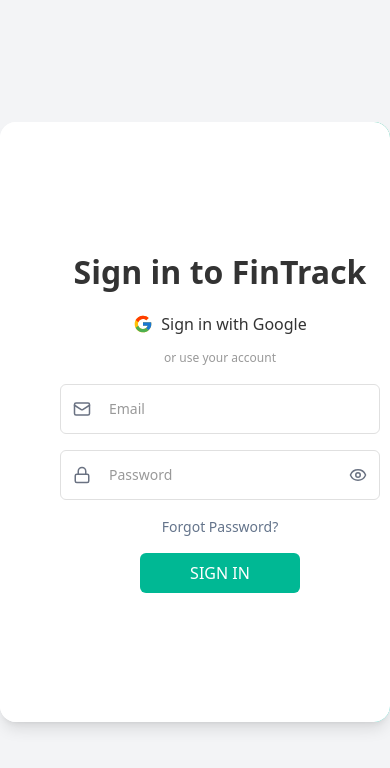
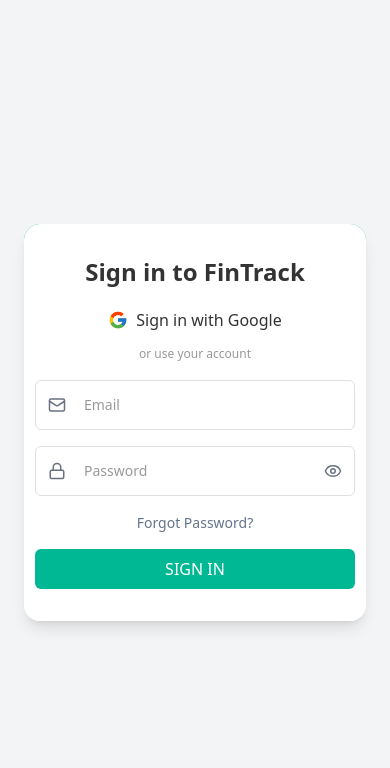
Before and after one commit to CodeWithPiyush0/fintrack-frontend, a React (Vite) app: page / in a window 390 px wide. Shown: the top 768 px of the page. Built offline with nearby package versions, Linux system fonts and the light colour scheme.

Commit message:
add responsiveness

```diff
--- a/src/components/AuthPage.jsx
+++ b/src/components/AuthPage.jsx
@@ -134,30 +134,30 @@
     };
 
     return (
-        <div className="min-h-screen flex justify-center items-center  bg-gray-100 font-inter">
-            <div className="relative w-[800px] h-[600px] bg-white rounded-2xl shadow-lg overflow-hidden flex">
+        <div className="min-h-screen flex justify-center items-center  bg-gray-100 font-inter px-4">
+            <div className="relative w-full max-w-[800px] h-auto md:h-[600px] bg-white rounded-2xl shadow-lg overflow-hidden flex flex-col md:flex-row mx-2 md:mx-0">
 
                 {/* Lft side form */}
                 <motion.div
                     animate={{ x: isSignUp ? "320px" : "0px" }}
                     transition={{ duration: 0.7, ease: "easeInOut" }}
-                    className="relative z-20 w-[480px] h-full flex flex-col justify-center items-center px-[60px] py-[50px] bg-white"
+                    className="relative z-20 w-full md:w-[480px] h-auto md:h-full flex flex-col justify-center items-center px-6 md:px-[60px] py-8 md:py-[50px] bg-white"
                 >
 
-                    <h2 className="text-[32px] font-inter font-bold text-[#333333] leading-[40px] mb-5">
+                    <h2 className="text-[24px] md:text-[32px] font-inter font-bold text-[#333333] leading-[32px] md:leading-[40px] mb-5 text-center md:text-left">
                         {isSignUp ? "Create Account" : "Sign in to FinTrack"}
                     </h2>
 
                     {/* Google sign in */}
                     <button
                         disabled={loading}
-                        className="flex items-center justify-center gap-2 text-[#333333] hover:text-[00B894] transition-all duration-300 font-medium mb-3"
+                        className="flex items-center justify-center gap-2 text-[#333333] hover:text-[00B894] transition-all duration-300 font-medium mb-3 "
                     >
                         <FcGoogle size={20} />
                         {isSignUp ? "Sign up with Google" : "Sign in with Google"}
                     </button>
 
-                    <p className="text-[#999999] text-[12px] leading-[20px] font-inter mb-4">
+                    <p className="text-[#999999] text-[12px] md:text-[13px] leading-[20px] font-inter mb-4 text-center md:text-left">
                         {isSignUp ? "or use your email for registration" : "or use your account "}
                     </p>
 
@@ -171,7 +171,7 @@
                                     placeholder="Name"
                                     value={formData.name}
                                     onChange={handleChange}
-                                    className="flex-1 bg-transparent outline-none text-[#333333] text-[14px] placeholder-[#999999] pl-9 pr-3"
+                                    className="w-full max-w-[320px] flex-1 bg-transparent outline-none text-[#333333] text-[14px] placeholder-[#999999] pl-9 pr-3"
                                 />
                             </div>
                         )}
@@ -184,7 +184,7 @@
                                 placeholder="Email"
                                 value={formData.email}
                                 onChange={handleChange}
-                                className="flex-1 bg-transparent outline-none text-[#333333] text-[14px] placeholder-[#999999] pl-9 pr-3"
+                                className="w-full max-w-[320px] flex-1 bg-transparent outline-none text-[#333333] text-[14px] placeholder-[#999999] pl-9 pr-3"
                             />
                         </div>
 
@@ -196,7 +196,7 @@
                                 placeholder="Password"
                                 value={formData.password}
                                 onChange={handleChange}
-                                className="flex-1 bg-transparent outline-none text-[#333333] text-[14px] placeholder-[#999999] pl-9 pr-3"
+                                className="w-full max-w-[320px] flex-1 bg-transparent outline-none text-[#333333] text-[14px] placeholder-[#999999] pl-9 pr-3"
                             />
                             {showPassword ? (
                                 <EyeOff
@@ -221,7 +221,7 @@
                                     placeholder="Confirm Password"
                                     value={formData.confirmPassword}
                                     onChange={handleChange}
-                                    className="flex-1 bg-transparent outline-none text-[#333333] text-[14px] placeholder-[#999999] pl-9 pr-3"
+                                    className="w-full max-w-[320px] flex-1 bg-transparent outline-none text-[#333333] text-[14px] placeholder-[#999999] pl-9 pr-3"
                                 />
                                 {showConfirmPassword ? (
                                     <EyeOff
@@ -259,7 +259,7 @@
 
                         <button
                             type="submit"
-                            className={`w-[160px] h-[40px] flex justify-center items-center bg-[#00B894]  text-white font-medium text-[16px] rounded-md transition-all ${loading ? "opacity-70 cursor-not-allowed" : "hover:bg-[#00DCA0]"}`}
+                            className={`w-full max-w-[320px] h-[40px] flex justify-center items-center bg-[#00B894]  text-white font-medium text-[16px] rounded-md transition-all ${loading ? "opacity-70 cursor-not-allowed" : "hover:bg-[#00DCA0]"}`}
                         >
                             {loading ? (
                                 <div className="w-5 h-5 border-2 border-white border-t-transparent rounded-full animate-spin"></div>
@@ -274,7 +274,7 @@
                 <motion.div
                     animate={{ x: isSignUp ? "-480px" : "0px" }}
                     transition={{ duration: 0.7, ease: "easeInOut" }}
-                    className="absolute right-0 w-[320px] h-full bg-gradient-to-br from-emerald-600 to-teal-500 text-white flex flex-col justify-center items-center text-center px-10 py-10 z-10"
+                    className="absolute md:static right-0 order-first md:order-none w-full md:w-[320px] h-[250px] md:h-full bg-gradient-to-br from-emerald-600 to-teal-500 text-white flex flex-col justify-center items-center text-center px-8 py-8 md:px-10 md:py-10 z-10"
                 >
 
                     <div className="w-full flex justify-center mb-auto">
@@ -282,7 +282,7 @@
                     </div>
 
                     <div className="flex flex-col items-center justify-center flex-1">
-                        <h2 className="text-[32px] font-bold leading-[44px] mb-3 whitespace-nowrap">
+                        <h2 className="text-[24px] md:text-[32px] font-bold leading-[32px] md:leading-[44px] mb-5 text-center md:text-left whitespace-nowrap">
                             {isSignUp ? "Welcome Back!" : "Hello, Friend!"}
                         </h2>
 
@@ -308,7 +308,7 @@
                                 setIsSignUp(!isSignUp);
                             }}
                             disabled={loading}
-                            className="w-[160px] h-[40px] bg-white text-[#00B894] font-medium text-[16px] rounded-md hover:bg-gray-100 transition-all"
+                            className="w-full max-w-[320px] h-[40px] bg-white text-[#00B894] font-medium text-[16px] rounded-md hover:bg-gray-100 transition-all"
                         >
                             {isSignUp ? "SIGN IN" : "SIGN UP"}
                         </button>
```
